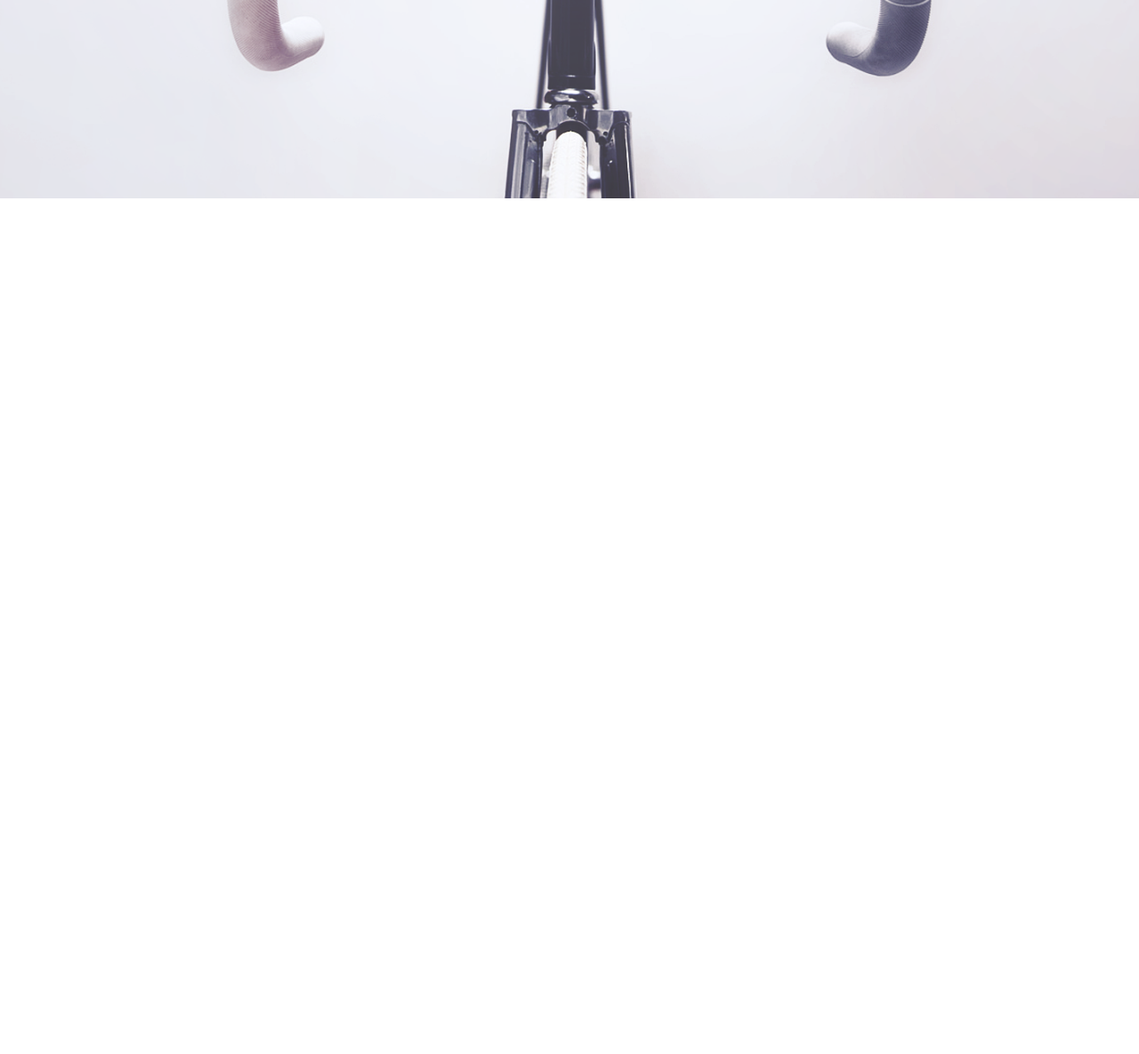
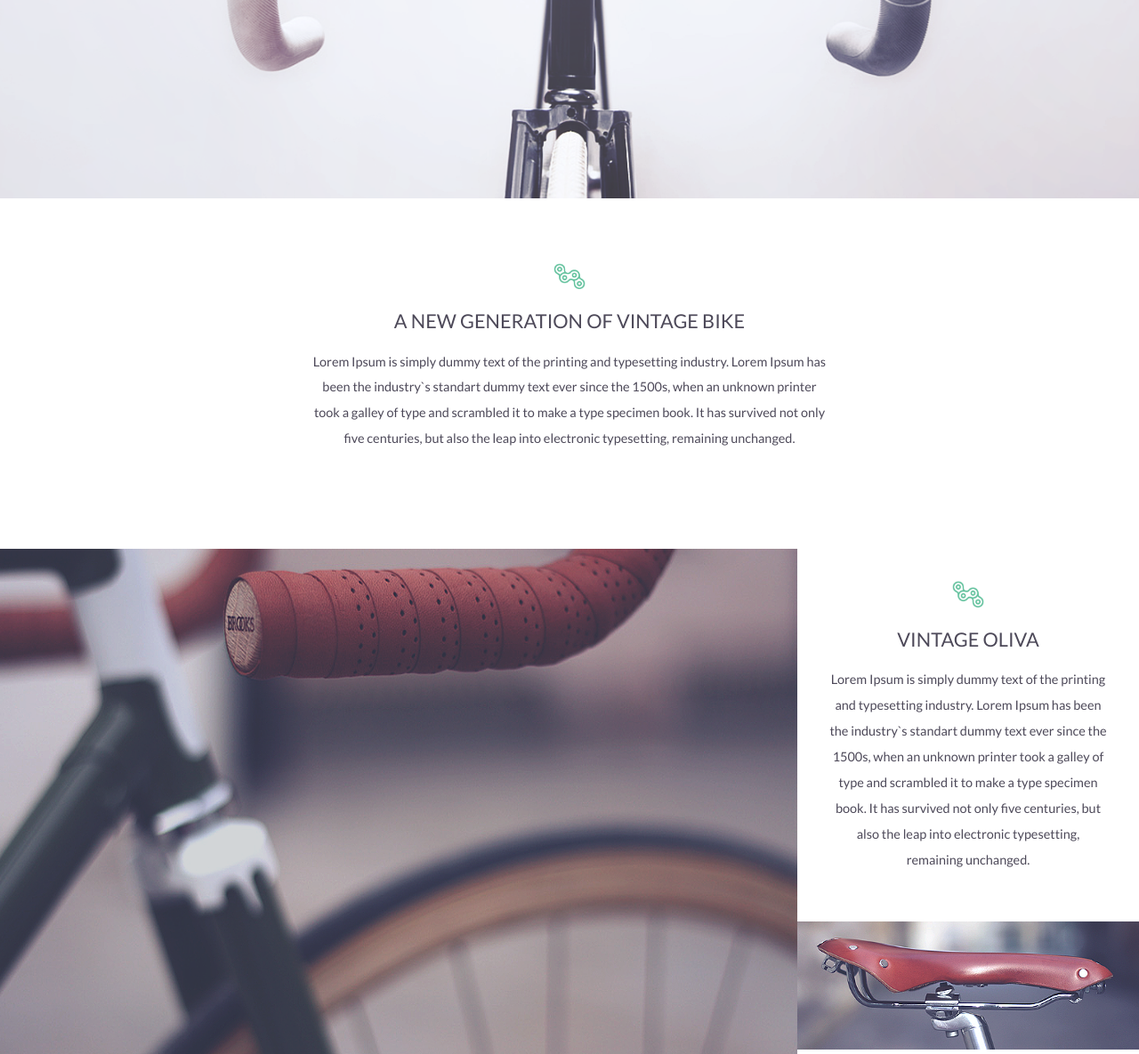
Before and after one commit to cookatem/cookatem.github.io, a plain HTML site: page hard/index.htm in a window 1280 px wide. Shown: the part 500-1685 px from the top of the page at 89% size. Before the commit the page ends 800 px from the top, so only its background shows below. Drawn offline with Linux system fonts and the light colour scheme.

Commit message:
Add files via upload

```diff
--- a/hard/index.htm
+++ b/hard/index.htm
@@ -20,11 +20,35 @@
                     <a href = "#">Work</a>
                 </div>
                 <img src = "photos/logo.png" alt = "our-logo">
-                <div class = "intro-navs rigth">
+                <div class = "intro-navs right">
                     <a href = "#">Shop</a>
                     <a href = "#">Contact</a>
                 </div>
             </nav>
         </header>
+        <main class = "main">
+            <section class = "information">
+                <div class = "container">
+                    <img class = "icon" src = "photos/icon.png" alt = "icon">
+                    <h2 class = "title">A new generation of vintage bike</h2>
+                    <p class = "description">Lorem Ipsum is simply dummy text of the printing and typesetting industry. Lorem Ipsum has been the industry`s standart dummy text ever since the 1500s, when an unknown printer took a galley of type and scrambled it to make a type specimen book. It has survived not only five centuries, but also the leap into electronic typesetting, remaining unchanged.</p>
+                </div>
+            </section>
+            <section class = "bikes">
+                <div class = "bikes-block">
+                    <img class = "biggest-bike" src = "photos/bikes/bike-1/first.png" alt = "first bike">
+                    <div class = "bike-information">
+                        <section class = "information bike">
+                            <div class = "container bike">
+                                <img class = "icon" src = "photos/icon.png" alt = "icon">
+                                <h2 class = "title">Vintage Oliva</h2>
+                                <p class = "description">Lorem Ipsum is simply dummy text of the printing and typesetting industry. Lorem Ipsum has been the industry`s standart dummy text ever since the 1500s, when an unknown printer took a galley of type and scrambled it to make a type specimen book. It has survived not only five centuries, but also the leap into electronic typesetting, remaining unchanged.</p>
+                            </div>
+                        </section>
+                        <img class = "smallest-bike" src = "photos/bikes/bike-1/second.png" alt = "second bike">
+                    </div>
+                </div>
+            </section>
+        </main>
     </body>
 </html>
--- a/hard/styles/main.css
+++ b/hard/styles/main.css
@@ -18,8 +18,8 @@ header.intro {
 
 nav.intro-nav {
     padding-top: 1rem;
+    display: flex;
     text-align: center;
-    display: flex;
     justify-content: center;
 }
 
@@ -29,7 +29,7 @@ nav.intro-nav {
 
 .left > a {margin-right: .9rem;}
 
-.rigth > a {margin-left: .9rem;}
+.right > a {margin-left: .9rem;}
 
 .intro-navs > a {
     text-transform: uppercase;
@@ -40,7 +40,7 @@ nav.intro-nav {
 .intro-navs > a:hover {color: var(--active-color);}
 
 @media (max-width: 320px) {
-    .rigth > a {margin-left: .3rem;}
+    .right > a {margin-left: .3rem;}
 
     .left > a {margin-right: .3rem;}
 
@@ -49,3 +49,44 @@ nav.intro-nav {
         height: 1.5rem;
     }
 }
+
+section.information {padding: 2rem 0 3rem;}
+
+.container {
+    width: 100%;
+    max-width: 18rem;
+    padding: 0 1rem;
+    margin: 0 auto;
+    text-align: center;
+}
+
+.container > .icon {
+    margin-bottom: 0.5rem;
+    width: 1rem;
+}
+
+.container > .title {
+    font-size: 0.6rem;
+    text-transform: uppercase;
+    margin-bottom: 0.5rem;
+    font-weight: normal;
+}
+
+.container > .description {
+    font-size: 0.4rem;
+    line-height: 2;
+}
+
+.bikes-block {display: flex;}
+
+img.biggest-bike {width: 70%;}
+
+img.smallest-bike {width: 100%;}
+
+section.bike {padding: 1rem 0 1.5rem;}
+
+@media (max-width: 660px) {
+    .bikes-block {flex-direction: column;}
+
+    img.biggest-bike {width: 100%;}
+}
```
Also changed, not shown: hard/photos/bikes/bike-1/first.png (added), hard/photos/bikes/bike-1/second.png (added), hard/photos/icon.png (added).
